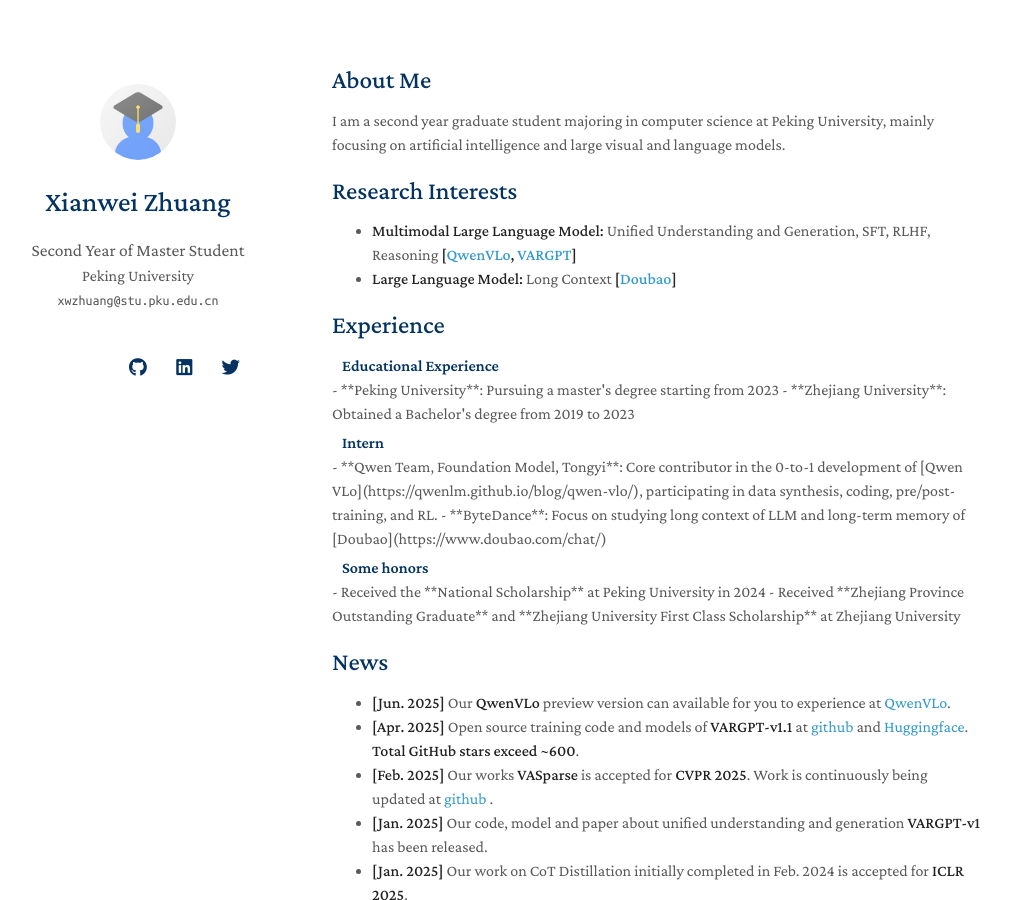
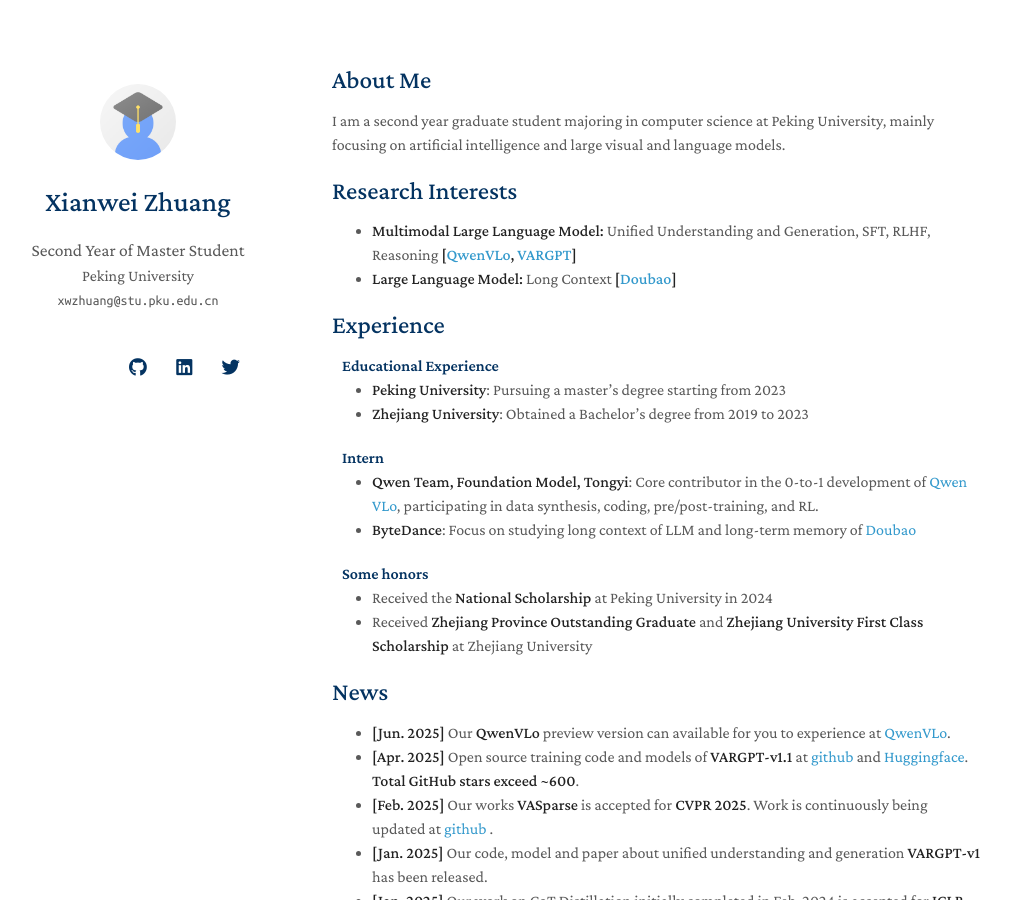
Before and after one commit to mengchuang123/mengchuang123.github.io, a Jekyll site: the page built from index.md, in a window 1280 px wide and 900 px high. Shown: the whole window, without its empty margins (138-1148 px from the left). Built offline with Jekyll 4.4.1, drawn with Linux system fonts in a browser that asks for light colours; nearby versions of some CDN libraries; a style sheet for code colours, icons or effects is not loaded; our own code applies the rules of GitHub Pages for plain Markdown files.

Commit message:
Update services.md

```diff
--- a/_includes/services.md
+++ b/_includes/services.md
@@ -2,29 +2,26 @@
 
 <h4 style="margin:0 10px 0;">Educational Experience</h4>
 
-<div style="margin:0 0 5px;">
+
 
 - **Peking University**: Pursuing a master's degree starting from 2023
 - **Zhejiang University**: Obtained a Bachelor's degree from 2019 to 2023
 
-</div>
+
 
 <h4 style="margin:0 10px 0;">Intern</h4>
 
-<div style="margin:0 0 5px;">
+
 
 - **Qwen Team, Foundation Model, Tongyi**:  Core contributor in the 0-to-1 development of [Qwen VLo](https://qwenlm.github.io/blog/qwen-vlo/), participating in data synthesis, coding, pre/post-training, and RL.
 - **ByteDance**: Focus on studying long context of LLM and long-term memory of [Doubao](https://www.doubao.com/chat/)
 
-</div>
 
 
 
 <h4 style="margin:0 10px 0;">Some honors</h4>
 
-<div style="margin:0 0 20px;">
+
 
 - Received the **National Scholarship** at Peking University in 2024
 - Received **Zhejiang Province Outstanding Graduate** and **Zhejiang University First Class Scholarship** at Zhejiang University
-
-</div>
```
